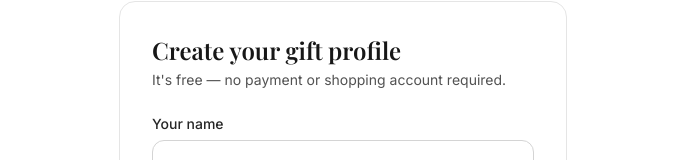
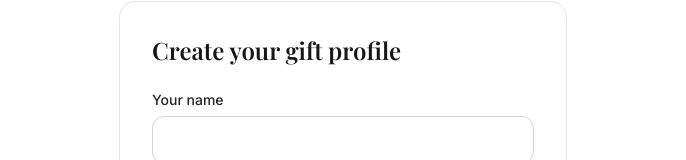
Before and after one commit to reneeplatina/giftapp, a Next.js app: page /signup in a window 1280 px wide. Shown: the part 144-304 px from the top of the page, without its empty margins (297-983 px from the left). Built offline with nearby package versions, Linux system fonts and the light colour scheme; no server answers; a web font is replaced by a local one.

Commit message:
Remove "it's free" line from signup page
Co-Authored-By: Claude Sonnet 5 <noreply@anthropic.com>
Claude-Session: https://claude.ai/code/session_013aKxWKEiqAeA993kSJ8XmA

```diff
--- a/src/app/(marketing)/signup/signup-form.tsx
+++ b/src/app/(marketing)/signup/signup-form.tsx
@@ -56,9 +56,6 @@ export function SignupForm({
         <h1 className="font-display text-2xl font-semibold text-neutral-900">
           Create your gift profile
         </h1>
-        <p className="mt-1 text-sm text-neutral-600">
-          It&apos;s free — no payment or shopping account required.
-        </p>
 
         {exchangeToken && exchangeInfo?.valid && (
           <div className="mt-4 flex items-start gap-2 rounded-xl bg-cream px-4 py-3">
```
